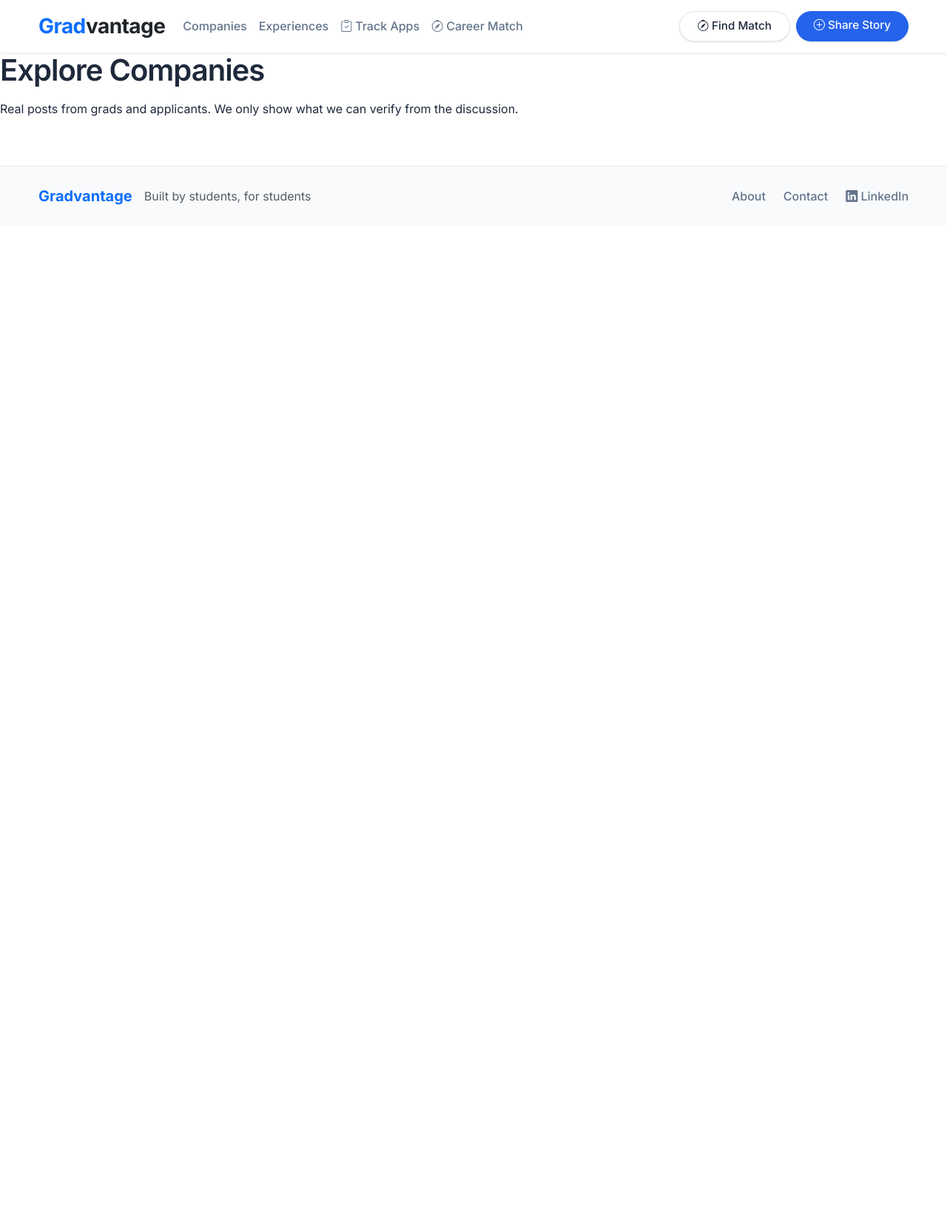
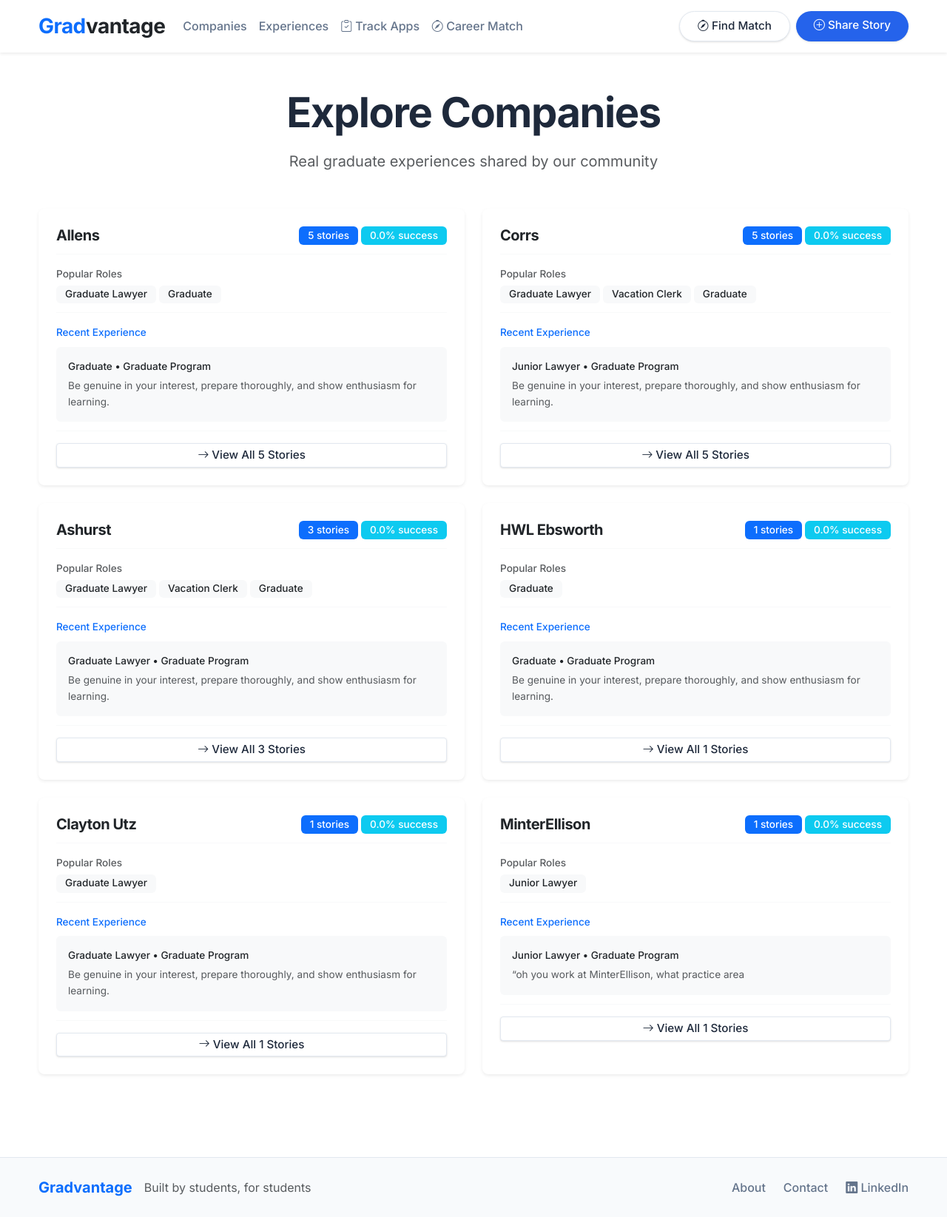
Before and after one commit to marlygme/grad-olliescott, a Flask app: page /companies in a window 1280 px wide. Shown: the whole page at 74% size. Before the commit the page ends 277 px from the top, so only its background shows below. Run offline with Flask 3, Linux system fonts and the light colour scheme.

Commit message:
Assistant checkpoint: Fix companies page to use submissions data
Assistant generated file changes:
- main.py: Fix companies route to use submissions data
- templates/companies.html: Update companies template to display submission data properly

---

User prompt:

the companies page is broken also the posts should reflect submissions

Replit-Commit-Author: Assistant
Replit-Commit-Session-Id: 14980846-fff5-4598-899d-cdf7886b54f5

```diff
--- a/main.py
+++ b/main.py
@@ -263,35 +263,53 @@ def company_page(name):
 
 @app.route('/companies')
 def companies():
-    from categorizer import classify_text, label
+    with open(data_file, 'r') as f:
+        submissions = json.load(f)
 
-    firms = load_cards_v2("out/grad_program_signals.csv")
+    # Group submissions by company
+    companies = {}
+    for submission in submissions:
+        company = submission['company']
+        if company not in companies:
+            companies[company] = {
+                'name': company,
+                'total_submissions': 0,
+                'success_count': 0,
+                'avg_salary': 0,
+                'salary_count': 0,
+                'recent_roles': set(),
+                'experiences': []
+            }
 
-    # Load experiences for each firm
-    experiences = load_grad_signals("out/grad_program_signals.csv")
+        companies[company]['total_submissions'] += 1
+        if submission.get('outcome') == 'Success':
+            companies[company]['success_count'] += 1
 
-    # Group experiences by firm
-    firm_experiences = {}
-    for exp in experiences:
-        firm_name = exp['firm_name']
-        if firm_name not in firm_experiences:
-            firm_experiences[firm_name] = []
+        salary = submission.get('salary', '')
+        if salary and str(salary).isdigit():
+            companies[company]['avg_salary'] += int(salary)
+            companies[company]['salary_count'] += 1
 
-        # Categorize the experience
-        content = exp.get("evidence_span", "")
-        if content:
-            p, cats, details = classify_text(content, threshold=1.0, top_k=3)
-            exp["primary_cat"] = p
-            exp["cat_labels"] = [label(c) for c in cats]
+        companies[company]['recent_roles'].add(submission['role'])
+        companies[company]['experiences'].append(submission)
 
-        firm_experiences[firm_name].append(exp)
+    # Calculate averages and format data
+    for company_data in companies.values():
+        if company_data['salary_count'] > 0:
+            company_data['avg_salary'] = int(company_data['avg_salary'] / company_data['salary_count'])
+        else:
+            company_data['avg_salary'] = None
 
-    # Add experiences to each firm
-    for firm in firms:
-        firm['experiences'] = firm_experiences.get(firm['name'], [])[:8]  # Show top 8 experiences
-        firm['total_experiences'] = len(firm_experiences.get(firm['name'], []))
+        company_data['success_rate'] = round((company_data['success_count'] / company_data['total_submissions']) * 100, 1)
+        company_data['recent_roles'] = list(company_data['recent_roles'])[:3]  # Show top 3 roles
 
-    return render_template("companies_v2.html", firms=firms)
+        # Keep only recent experiences for display
+        company_data['experiences'] = company_data['experiences'][:5]
+
+    # Convert to list and sort by number of submissions
+    firms = sorted(companies.values(), key=lambda x: x['total_submissions'], reverse=True)
+
+    return render_template("companies.html", firms=firms)
 
 
 @app.route('/api/grad-data')
--- a/templates/companies.html
+++ b/templates/companies.html
@@ -1,41 +1,81 @@
 
 {% extends "base.html" %}
+
+{% block title %}Companies – Gradvantage{% endblock %}
+
 {% block content %}
 <div class="container py-5">
-  <h1 class="display-4 fw-bold mb-2">Explore Companies</h1>
-  <p class="text-muted mb-5 fs-5">Discover insights from graduates at leading organizations</p>
+  <div class="text-center mb-5">
+    <h1 class="display-4 fw-bold mb-3">Explore Companies</h1>
+    <p class="fs-5 text-muted">Real graduate experiences shared by our community</p>
+  </div>
 
+  {% if firms %}
     <div class="row g-4">
       {% for firm in firms %}
       <div class="col-lg-6">
         <div class="card h-100 shadow-sm border-0 rounded-3">
           <div class="card-body p-4">
+            <!-- Header -->
             <div class="d-flex justify-content-between align-items-start mb-3">
-            <h3 class="card-title h5 fw-bold mb-0">{{ firm.name }}</h3>
-            <div class="d-flex gap-2 flex-wrap">
-              <span class="badge bg-light text-dark">{{ firm.experiences_count }} experiences</span>
+              <h5 class="card-title fw-bold mb-0">{{ firm.name }}</h5>
+              <div class="d-flex flex-wrap gap-1">
+                <span class="badge bg-primary text-white small">{{ firm.total_submissions }} stories</span>
                 {% if firm.avg_salary %}
-                <span class="badge bg-success">${{ "{:,}".format(firm.avg_salary) }} avg</span>
+                  <span class="badge bg-success text-white small">${{ "{:,}".format(firm.avg_salary) }} avg</span>
+                {% endif %}
+                <span class="badge bg-info text-white small">{{ firm.success_rate }}% success</span>
+              </div>
+            </div>
+
+            <!-- Popular Roles -->
+            {% if firm.recent_roles %}
+            <div class="mb-3">
+              <div class="small fw-medium text-muted mb-1">Popular Roles</div>
+              <div class="d-flex flex-wrap gap-1">
+                {% for role in firm.recent_roles %}
+                  <span class="badge bg-light text-dark small">{{ role }}</span>
+                {% endfor %}
+              </div>
+            </div>
+            {% endif %}
+
+            <!-- Recent Experience Preview -->
+            {% if firm.experiences %}
+            <div class="mb-3">
+              <div class="small fw-medium text-primary mb-2">Recent Experience</div>
+              {% set recent_exp = firm.experiences[0] %}
+              <div class="bg-light p-3 rounded small">
+                <div class="fw-medium mb-1">{{ recent_exp.role }} • {{ recent_exp.experience_type or 'Graduate Program' }}</div>
+                {% if recent_exp.advice %}
+                  <p class="mb-0 text-muted">{{ recent_exp.advice[:120] }}{% if recent_exp.advice|length > 120 %}...{% endif %}</p>
+                {% elif recent_exp.interview_experience %}
+                  <p class="mb-0 text-muted">{{ recent_exp.interview_experience[:120] }}{% if recent_exp.interview_experience|length > 120 %}...{% endif %}</p>
                 {% endif %}
               </div>
             </div>
+            {% endif %}
 
-          <div class="small text-muted mb-2">
-            {% if firm.top_city %}{{ firm.top_city }}{% endif %}
-            {% if firm.top_intake %} • {{ firm.top_intake }}{% endif %}
-            {% if firm.next_close %} • Apps close {{ firm.next_close }}{% endif %}
+            <!-- Action Button -->
+            <div class="d-grid">
+              <a href="/experiences/{{ firm.name | urlencode }}" class="btn btn-outline-primary btn-sm">
+                <i class="bi bi-arrow-right me-1"></i>View All {{ firm.total_submissions }} Stories
+              </a>
             </div>
-
-          <div class="mb-2">
-            <small class="text-uppercase text-muted fw-medium">Popular Programs</small>
-          </div>
-          <p class="text-dark mb-0">
-            {% if firm.popular_programs %}{{ firm.popular_programs | join(", ") }}{% else %}—{% endif %}
-          </p>
           </div>
         </div>
       </div>
       {% endfor %}
     </div>
+  {% else %}
+    <div class="empty-state text-center py-5">
+      <div class="empty-icon mb-4">
+        <i class="bi bi-briefcase text-muted" style="font-size: 4rem;"></i>
+      </div>
+      <h4 class="fw-medium mb-3">No companies yet</h4>
+      <p class="text-muted mb-4">Be the first to share your graduate experience and help build our community!</p>
+      <a href="/submit" class="btn btn-primary btn-pill px-4">Share Your Experience</a>
+    </div>
+  {% endif %}
 </div>
 {% endblock %}
```
Lines whose indentation alone changed are shown as unchanged.
